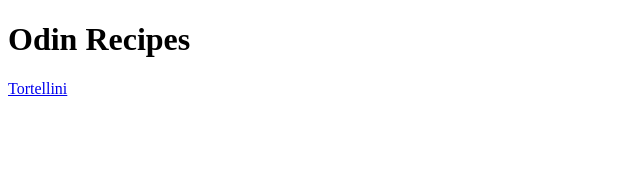
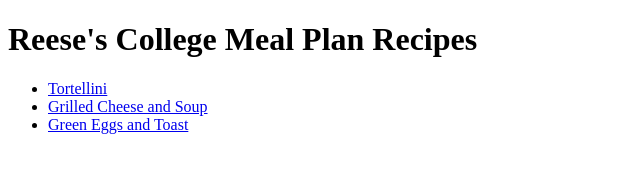
Before and after one commit to reesesorrell/odin-recipes, a plain HTML site: page index.html in a window 1280 px wide. Shown: the whole page, without its empty margins (0-640 px from the left). Drawn offline with Linux system fonts and the light colour scheme.

Commit message:
Create two new empty recipes and reformat index
Make greeneggs and grilledcheese. Add links inside index and
reformat them as list items.

```diff
--- a/index.html
+++ b/index.html
@@ -7,7 +7,11 @@
     <title>Recipes</title>
 </head>
 <body>
-    <h1>Odin Recipes</h1>
-    <p><a href="recipes/tortellini.html">Tortellini</a></p>
+    <h1>Reese's College Meal Plan Recipes</h1>
+    <ul>
+        <li><a href="recipes/tortellini.html">Tortellini</a></li>
+        <li><a href="recipes/grilledcheese.html">Grilled Cheese and Soup</a></li>
+        <li><a href="recipes/greeneggs.html">Green Eggs and Toast</a></li>
+    </ul>
 </body>
 </html>
```
Also changed, not shown: recipes/greeneggs.html (added), recipes/grilledcheese.html (added).
